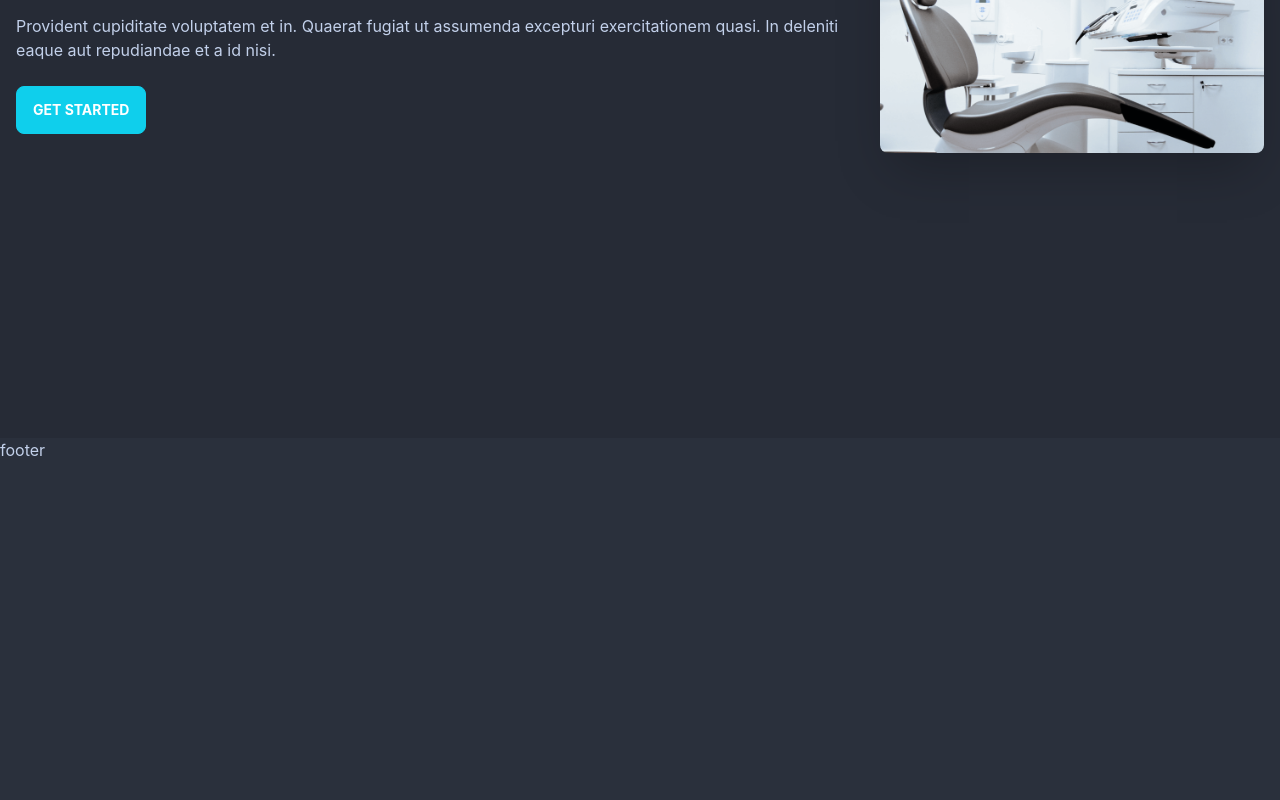
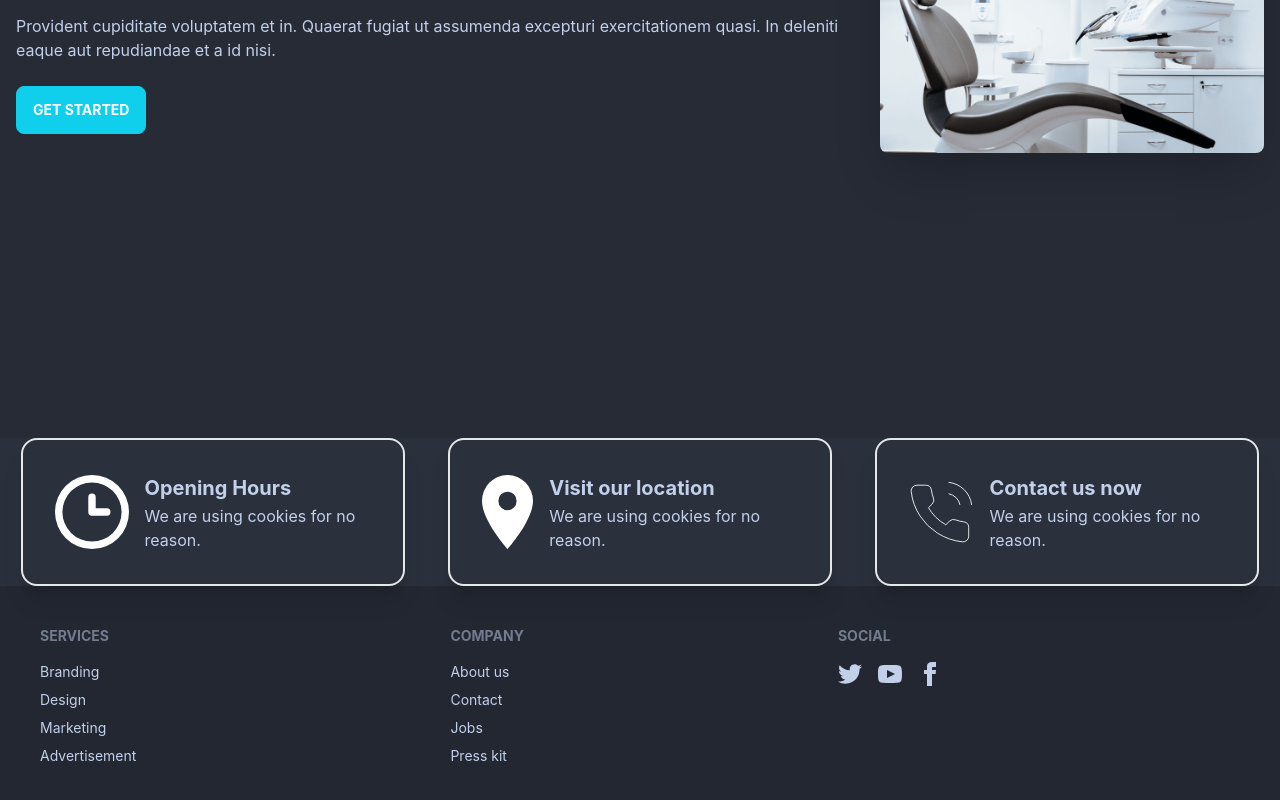
Before and after one commit to pixprocoder/doctor-portal, a React (Create React App) app: page / in a window 1280 px wide. Shown: the part 426-1226 px from the top of the page. Before the commit the page ends 888 px from the top, so only its background shows below. Built offline with nearby package versions, Linux system fonts and the light colour scheme.

Commit message:
card added

```diff
--- a/src/Pages/Home/Home.js
+++ b/src/Pages/Home/Home.js
@@ -1,10 +1,12 @@
 import React from "react";
 import Banner from "./Banner";
+import Info from "./Info";
 
 const Home = () => {
   return (
     <>
       <Banner />
+      <Info />
     </>
   );
 };
--- /dev/null
+++ b/src/Pages/Home/Info.js
@@ -0,0 +1,54 @@
+import React from "react";
+import Icon1 from "../../assets/icons/clock.svg";
+import Icon2 from "../../assets/icons/marker.svg";
+import Icon3 from "../../assets/icons/phone.svg";
+
+const Info = () => {
+  return (
+    <div className=" grid grid-cols-3 justify-items-center">
+      <div class="card w-96 bg-base-100 shadow-xl  border-2">
+        <div class="card-body">
+          <div class="flex  justify-between items-center">
+            <div className="  mr-4">
+              <img src={Icon1} alt="" />
+            </div>
+            <div>
+              <h1 className="font-bold text-xl leading-8">Opening Hours</h1>
+              <p>We are using cookies for no reason.</p>
+            </div>
+          </div>
+        </div>
+      </div>
+      <div class="card w-96 bg-base-100 shadow-xl  border-2">
+        <div class="card-body">
+          <div class="flex  justify-between items-center">
+            <div className="  mr-4">
+              <img src={Icon2} alt="" />
+            </div>
+            <div>
+              <h1 className="font-bold text-xl leading-8">
+                Visit our location
+              </h1>
+              <p>We are using cookies for no reason.</p>
+            </div>
+          </div>
+        </div>
+      </div>
+      <div class="card w-96 bg-base-100 shadow-xl  border-2">
+        <div class="card-body">
+          <div class="flex  justify-between items-center">
+            <div className="  mr-4">
+              <img src={Icon3} alt="" />
+            </div>
+            <div>
+              <h1 className="font-bold text-xl leading-8">Contact us now</h1>
+              <p>We are using cookies for no reason.</p>
+            </div>
+          </div>
+        </div>
+      </div>
+    </div>
+  );
+};
+
+export default Info;
--- a/src/Pages/Shared/Footer/Footer.js
+++ b/src/Pages/Shared/Footer/Footer.js
@@ -1,7 +1,62 @@
 import React from "react";
 
 const Footer = () => {
-  return <div>footer</div>;
+  return (
+    <footer class="footer p-10 bg-base-300 text-base-content">
+      <div>
+        <span class="footer-title">Services</span>
+        <a class="link link-hover">Branding</a>
+        <a class="link link-hover">Design</a>
+        <a class="link link-hover">Marketing</a>
+        <a class="link link-hover">Advertisement</a>
+      </div>
+      <div>
+        <span class="footer-title">Company</span>
+        <a class="link link-hover">About us</a>
+        <a class="link link-hover">Contact</a>
+        <a class="link link-hover">Jobs</a>
+        <a class="link link-hover">Press kit</a>
+      </div>
+      <div>
+        <span class="footer-title">Social</span>
+        <div class="grid grid-flow-col gap-4">
+          <a>
+            <svg
+              xmlns="http://www.w3.org/2000/svg"
+              width="24"
+              height="24"
+              viewBox="0 0 24 24"
+              class="fill-current"
+            >
+              <path d="M24 4.557c-.883.392-1.832.656-2.828.775 1.017-.609 1.798-1.574 2.165-2.724-.951.564-2.005.974-3.127 1.195-.897-.957-2.178-1.555-3.594-1.555-3.179 0-5.515 2.966-4.797 6.045-4.091-.205-7.719-2.165-10.148-5.144-1.29 2.213-.669 5.108 1.523 6.574-.806-.026-1.566-.247-2.229-.616-.054 2.281 1.581 4.415 3.949 4.89-.693.188-1.452.232-2.224.084.626 1.956 2.444 3.379 4.6 3.419-2.07 1.623-4.678 2.348-7.29 2.04 2.179 1.397 4.768 2.212 7.548 2.212 9.142 0 14.307-7.721 13.995-14.646.962-.695 1.797-1.562 2.457-2.549z"></path>
+            </svg>
+          </a>
+          <a>
+            <svg
+              xmlns="http://www.w3.org/2000/svg"
+              width="24"
+              height="24"
+              viewBox="0 0 24 24"
+              class="fill-current"
+            >
+              <path d="M19.615 3.184c-3.604-.246-11.631-.245-15.23 0-3.897.266-4.356 2.62-4.385 8.816.029 6.185.484 8.549 4.385 8.816 3.6.245 11.626.246 15.23 0 3.897-.266 4.356-2.62 4.385-8.816-.029-6.185-.484-8.549-4.385-8.816zm-10.615 12.816v-8l8 3.993-8 4.007z"></path>
+            </svg>
+          </a>
+          <a>
+            <svg
+              xmlns="http://www.w3.org/2000/svg"
+              width="24"
+              height="24"
+              viewBox="0 0 24 24"
+              class="fill-current"
+            >
+              <path d="M9 8h-3v4h3v12h5v-12h3.642l.358-4h-4v-1.667c0-.955.192-1.333 1.115-1.333h2.885v-5h-3.808c-3.596 0-5.192 1.583-5.192 4.615v3.385z"></path>
+            </svg>
+          </a>
+        </div>
+      </div>
+    </footer>
+  );
 };
 
 export default Footer;
```
